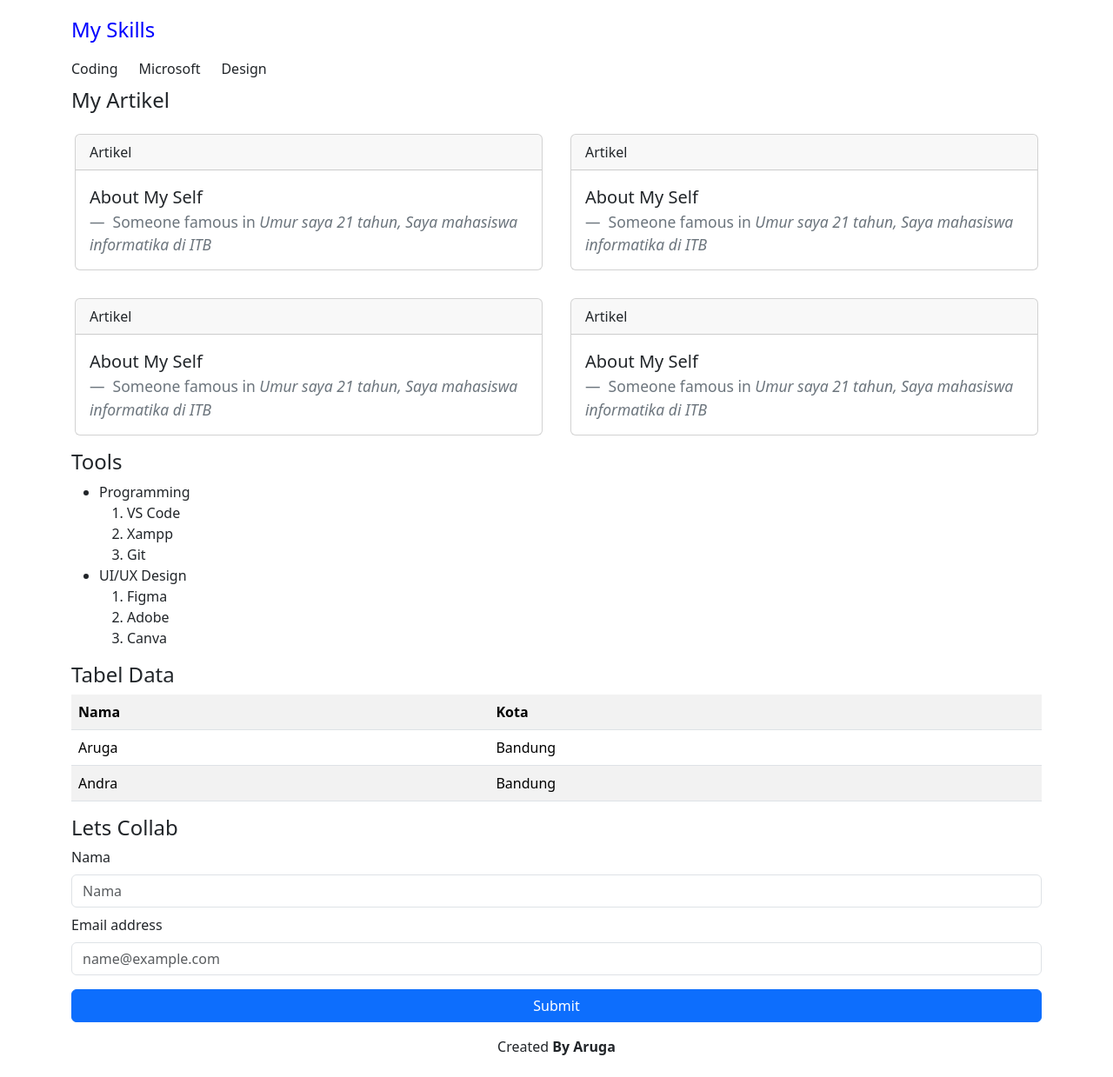
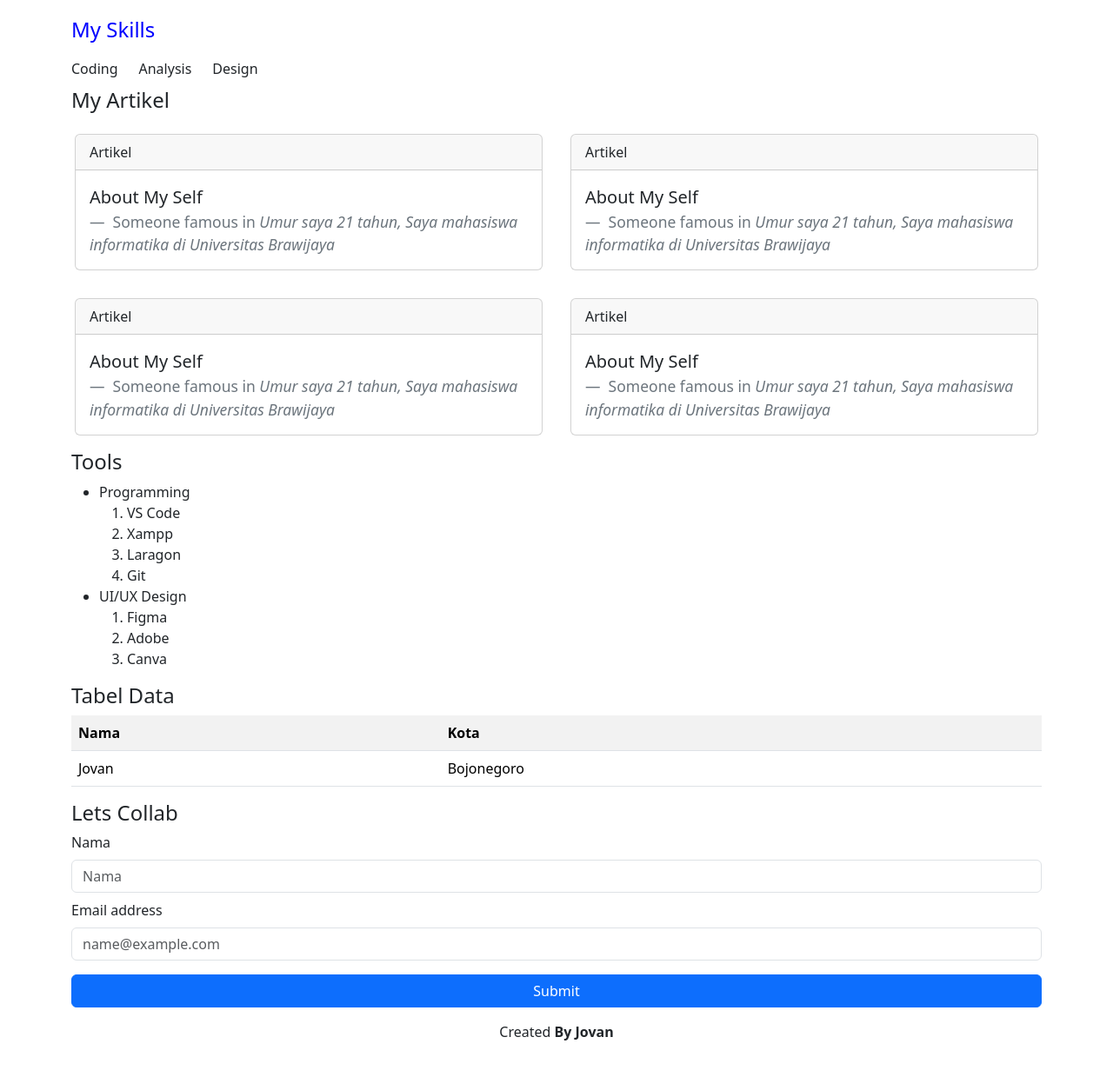
Before and after one commit to Etherlyvan/Porto1Jovan, a plain HTML site: page index.html in a window 1280 px wide. Shown: the part 861-2100 px from the top of the page at 87% size. Drawn offline with nearby package versions, Linux system fonts and the light colour scheme.

Commit message:
First Commit

```diff
--- a/index.html
+++ b/index.html
@@ -66,7 +66,7 @@
       <div id="about" class="About">
         <h1>Web Portofolio</h1>
         <h3>Developer</h3>
-        <p><strong>By</strong> Aruga Yudish Firmansyah</p>
+        <p><strong>By</strong> Jovan Prabowo Kuncoro </p>
         <div class="detail-portofolio">
           <div>
             <a href="https://google.com" target="_blank"
@@ -86,7 +86,7 @@
       <h4 id="skills">My Skills</h4>
       <div class="my-skills">
         <div>Coding</div>
-        <div>Microsoft</div>
+        <div>Analysis</div>
         <div>Design</div>
       </div>
 
@@ -102,7 +102,7 @@
                 <footer class="blockquote-footer">
                   Someone famous in
                   <cite title="Source Title"
-                    >Umur saya 21 tahun, Saya mahasiswa informatika di ITB</cite
+                    >Umur saya 21 tahun, Saya mahasiswa informatika di Universitas Brawijaya</cite
                   >
                 </footer>
               </blockquote>
@@ -118,7 +118,7 @@
                 <footer class="blockquote-footer">
                   Someone famous in
                   <cite title="Source Title"
-                    >Umur saya 21 tahun, Saya mahasiswa informatika di ITB</cite
+                    >Umur saya 21 tahun, Saya mahasiswa informatika di Universitas Brawijaya</cite
                   >
                 </footer>
               </blockquote>
@@ -134,7 +134,7 @@
                 <footer class="blockquote-footer">
                   Someone famous in
                   <cite title="Source Title"
-                    >Umur saya 21 tahun, Saya mahasiswa informatika di ITB</cite
+                    >Umur saya 21 tahun, Saya mahasiswa informatika di Universitas Brawijaya</cite
                   >
                 </footer>
               </blockquote>
@@ -150,7 +150,7 @@
                 <footer class="blockquote-footer">
                   Someone famous in
                   <cite title="Source Title"
-                    >Umur saya 21 tahun, Saya mahasiswa informatika di ITB</cite
+                    >Umur saya 21 tahun, Saya mahasiswa informatika di Universitas Brawijaya</cite
                   >
                 </footer>
               </blockquote>
@@ -167,6 +167,7 @@
           <ol>
             <li>VS Code</li>
             <li>Xampp</li>
+            <li>Laragon</li>
             <li>Git</li>
           </ol>
         </li>
@@ -189,14 +190,10 @@
         </tr>
 
         <tr>
-          <td>Aruga</td>
-          <td>Bandung</td>
+          <td>Jovan</td>
+          <td>Bojonegoro</td>
         </tr>
 
-        <tr>
-          <td>Andra</td>
-          <td>Bandung</td>
-        </tr>
       </table>
 
       <h4>Lets Collab</h4>
@@ -236,7 +233,7 @@
 
     <!-- Ini Footer -->
     <footer class="text-center py-3">
-      <p>Created <b> By Aruga</b></p>
+      <p>Created <b> By Jovan</b></p>
     </footer>
   </body>
 </html>
```
